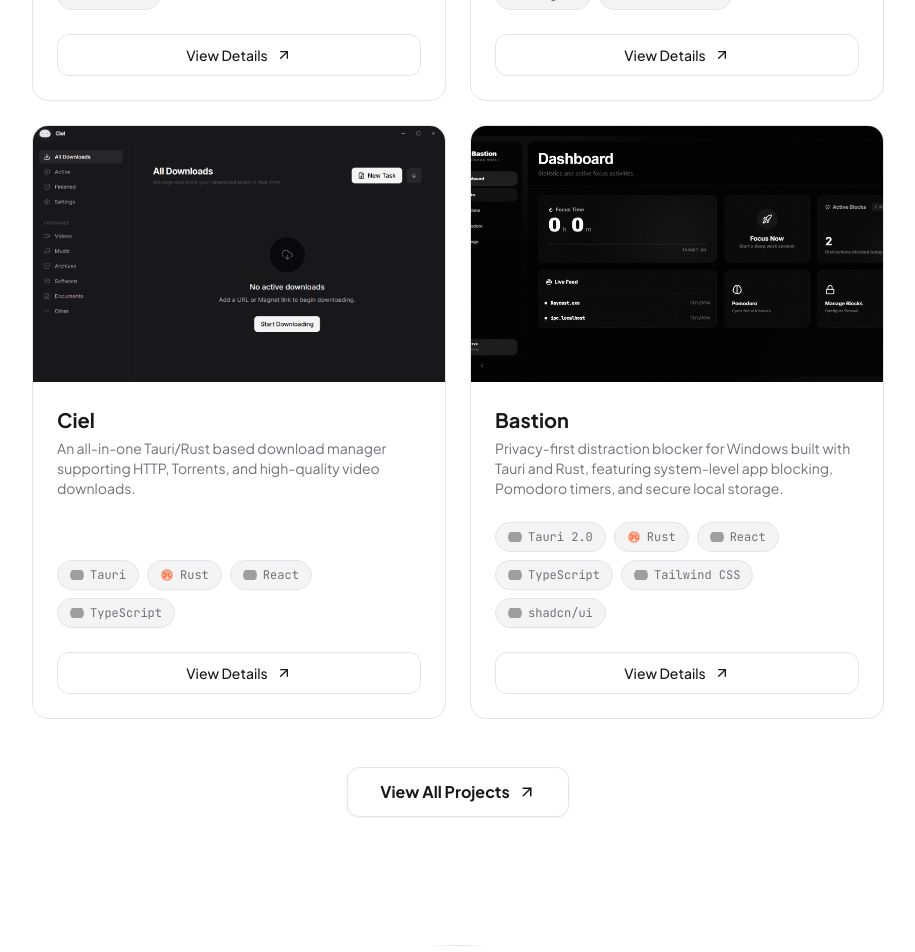
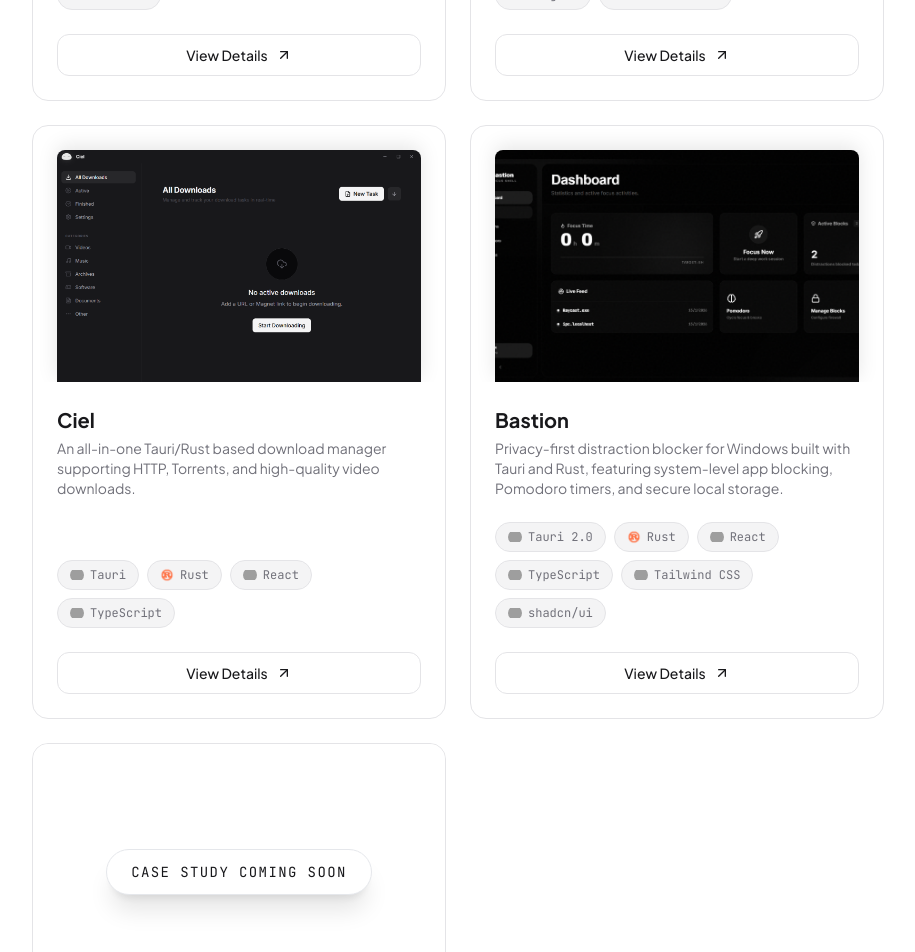
Before and after one commit to shubham-pathak1/portfolio, a React (Vite) app: page / in a window 1280 px wide. Shown: the part 2200-3152 px from the top of the page, without its empty margins (182-1097 px from the left). Built offline with nearby package versions, Linux system fonts and the light colour scheme; grey boxes are pictures that could not be loaded.

Commit message:
style: updated README, Hero profile image link, and Mew placeholder styling

```diff
--- a/src/components/sections/Hero.tsx
+++ b/src/components/sections/Hero.tsx
@@ -1,6 +1,7 @@
 import { motion } from "framer-motion";
 import { Mail, Github, Linkedin } from "lucide-react";
-import profileImage from "../../assets/my_img.jpg";
+
+const profileImage = "https://ik.imagekit.io/shubhampathak/portfolio/my_img.jpg?updatedAt=1773242378312";
 
 export const Hero = () => {
     return (
--- a/src/components/sections/Projects.tsx
+++ b/src/components/sections/Projects.tsx
@@ -41,8 +41,7 @@ export const Projects = () => {
     };
 
     const filteredProjects = projects
-        .filter(project => project.category === activeCategory)
-        .filter(project => project.id !== 'mew');
+        .filter(project => project.category === activeCategory);
 
     return (
         <section id="projects" className="mb-16">
@@ -97,8 +96,15 @@ export const Projects = () => {
                             transition={{ duration: 0.3 }}
                             className="group rounded-2xl bg-surface border border-border overflow-hidden transition-colors duration-300 flex flex-col"
                         >
-                            {/* Image Area */}
-                            <div className="h-64 overflow-hidden relative bg-surface-hover">
+                            <div className="h-64 overflow-hidden relative bg-surface-hover/50 flex flex-col items-center justify-end pt-6 px-6">
+                                {project.id === 'mew' ? (
+                                    <div className="absolute inset-0 flex flex-col items-center justify-center text-center">
+                                        <div className="absolute inset-0 bg-gradient-to-br from-surface to-bg opacity-80 backdrop-blur-3xl" />
+                                        <div className="relative z-10 px-6 py-3 rounded-full bg-surface border border-border/50 text-text-primary font-mono text-sm tracking-widest uppercase shadow-xl">
+                                            Case Study Coming Soon
+                                        </div>
+                                    </div>
+                                ) : (
                                     <motion.img
                                         layoutId={`project-image-${project.id}`}
                                         src={project.image}
@@ -106,10 +112,12 @@ export const Projects = () => {
                                         loading="lazy"
                                         decoding="async"
                                         transition={{ type: "tween", duration: 0.4, ease: [0.25, 0.1, 0.25, 1] }}
-                                    className={`w-full h-full ${['ciel', 'bastion', 'kanha-salad'].includes(project.id) ? 'object-cover object-top' : 'object-cover'}`}
+                                        className={`w-full h-full object-cover object-top rounded-t-lg shadow-[0_-4px_20px_rgba(0,0,0,0.1)] transition-transform duration-500 group-hover:translate-y-[-8px]`}
                                     />
-                                {project.github ? (
-                                    <div className="absolute top-3 right-3 flex gap-2 opacity-100 md:opacity-0 md:group-hover:opacity-100 group-focus-within:opacity-100 transition-opacity translate-y-0 md:translate-y-2 md:group-hover:translate-y-0 group-focus-within:translate-y-0">
+                                )}
+
+                                {project.github && project.id !== 'mew' ? (
+                                    <div className="absolute top-3 right-3 flex gap-2 opacity-100 md:opacity-0 md:group-hover:opacity-100 group-focus-within:opacity-100 transition-opacity translate-y-0 md:translate-y-2 md:group-hover:translate-y-0 group-focus-within:translate-y-0 z-20">
                                         <a
                                             href={project.github}
                                             target="_blank"
@@ -131,8 +139,8 @@ export const Projects = () => {
                                             <ExternalLink size={16} />
                                         </a>
                                     </div>
-                                ) : (
-                                    <div className="absolute top-3 right-3 flex gap-2 opacity-100 md:opacity-0 md:group-hover:opacity-100 group-focus-within:opacity-100 transition-opacity translate-y-0 md:translate-y-2 md:group-hover:translate-y-0 group-focus-within:translate-y-0">
+                                ) : project.link && project.id !== 'mew' ? (
+                                    <div className="absolute top-3 right-3 flex gap-2 opacity-100 md:opacity-0 md:group-hover:opacity-100 group-focus-within:opacity-100 transition-opacity translate-y-0 md:translate-y-2 md:group-hover:translate-y-0 group-focus-within:translate-y-0 z-20">
                                         <a
                                             href={project.link}
                                             target="_blank"
@@ -144,7 +152,7 @@ export const Projects = () => {
                                             <ExternalLink size={16} />
                                         </a>
                                     </div>
-                                )}
+                                ) : null}
                             </div>
 
                             {/* Content Area */}
--- a/src/data/projectDetails.ts
+++ b/src/data/projectDetails.ts
@@ -12,7 +12,7 @@ import shlokDatarImage from "../assets/shlok_datar.png";
 import shonenImage from "../assets/shonen.png";
 import expressIcon from "../assets/express.png";
 
-const mewImage = cielImage;
+const mewImage = ""; // No image for mew, rendered differently in UI
 
 export interface ProjectDetail {
     id: string;
```
Also changed, not shown: 1 other file (tests, documents, lock files or other folders). Lines whose indentation alone changed are shown as unchanged.
